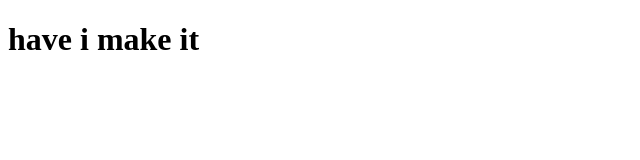
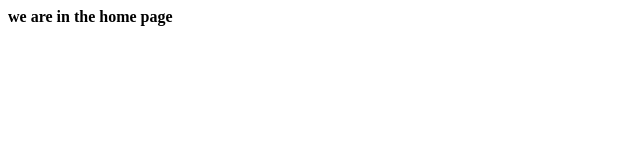
Before and after one commit to salimfifty/myfirstone, a plain HTML site: page site/index.html in a window 1280 px wide. Shown: the whole page, without its empty margins (0-640 px from the left). Drawn offline with Linux system fonts and the light colour scheme.

Commit message:
Update index.html

```diff
--- a/site/index.html
+++ b/site/index.html
@@ -1,10 +1 @@
-<!DOCTYPE html>
-<html lang="en-US">
-    <head>
-        <meta charset="UTF-8">
-        <title>Darling in the franxx</title>
-    </head>
-    <body>
-        <h1>have i make it</h1>
-    </body>
-</html>
+<b>we are in the home page</b>
```
